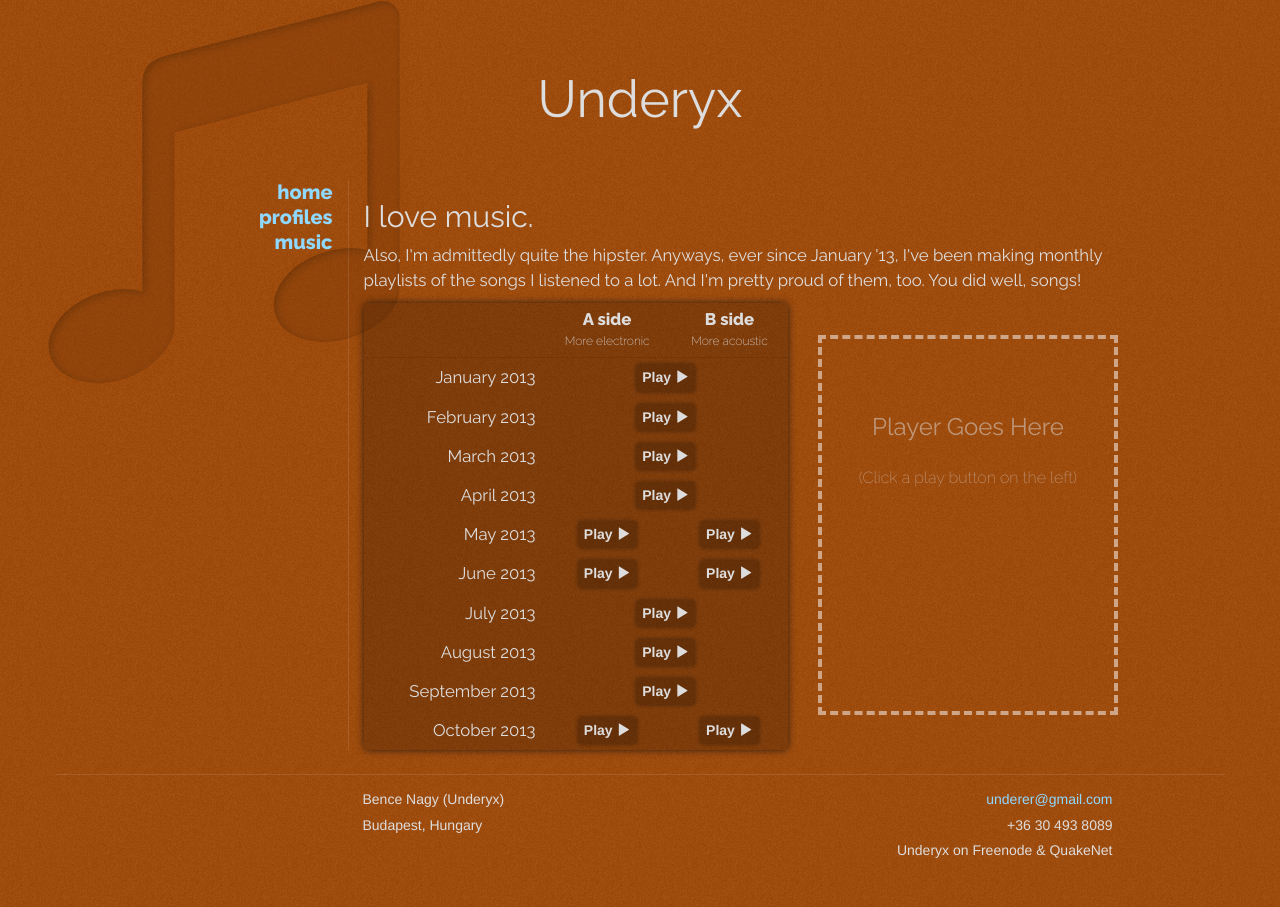
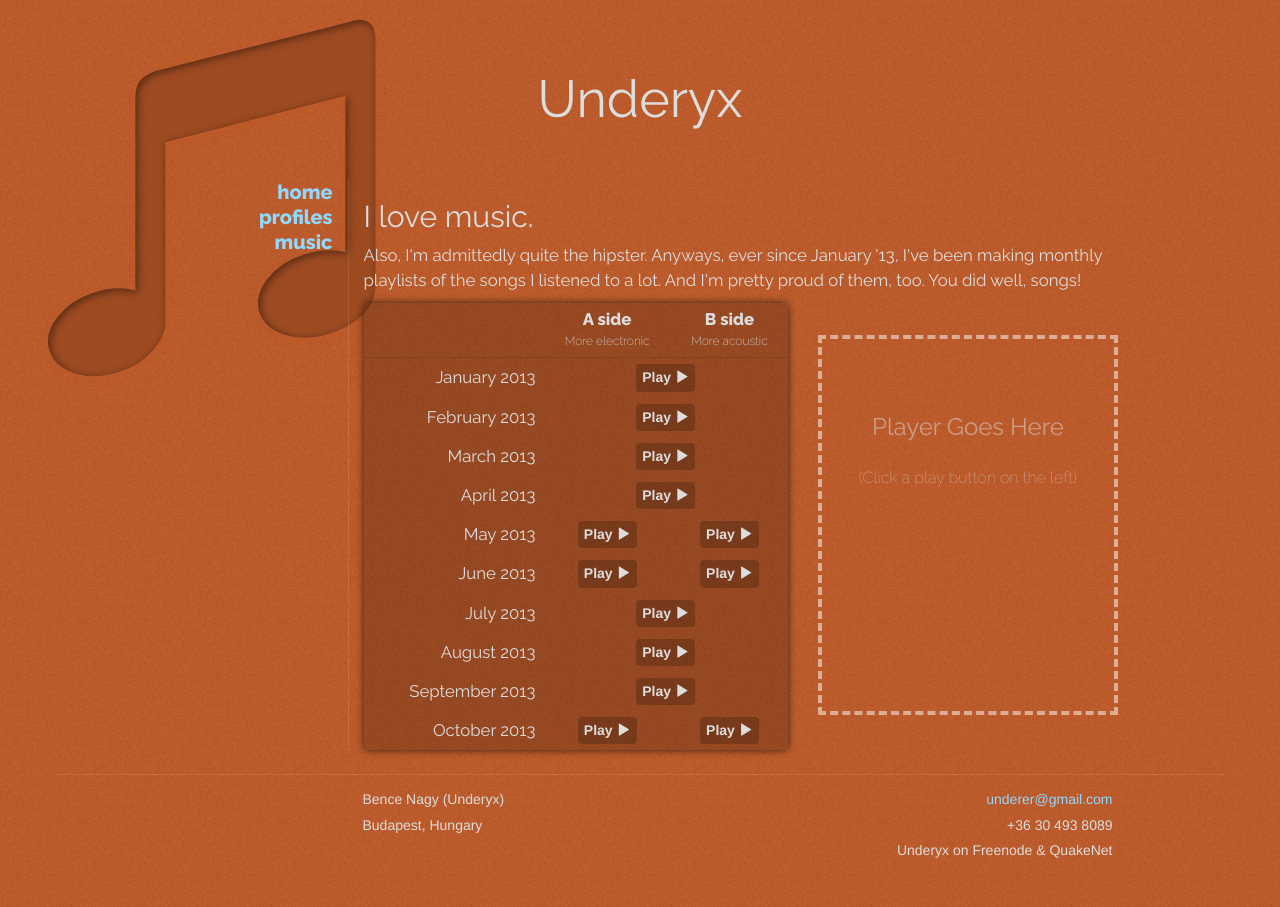
Before and after one commit to underyx/bence.dev, a Jekyll site: the page built from music/index.html, in a window 1280 px wide. Built offline with Jekyll 4.4.1, drawn with Linux system fonts in a browser that asks for light colours; nearby versions of some CDN libraries; Markdown is read by kramdown in place of the engine named in the settings.

Commit message:
Make header icon responsive

```diff
--- a/assets/css/main.css
+++ b/assets/css/main.css
@@ -33,10 +33,38 @@
 .site header .icon {
   position: fixed;
   left: 40px;
+  top: 20px;
   z-index: -1;
-  opacity: 0.4;
+  opacity: 0.8;
   color: transparent;
-  font-size: 386px;
+}
+
+@media (min-width: 1201px) {
+  .site header .icon {
+    font-size: 360px;
+  }
+}
+
+@media (min-width: 993px) and (max-width: 1200px) {
+  .site header .icon {
+    font-size: 280px;
+  }
+}
+
+@media (min-width: 768px) and (max-width: 992px) {
+  .site header .icon {
+    font-size: 200px;
+  }
+}
+
+@media (max-width: 765px) {
+  .site header .icon {
+    font-size: 320px;
+    left: 0;
+    opacity: 0.2;
+    width: 100%;
+    text-align: center;
+  }
 }
 
 .site header a {
@@ -194,11 +222,11 @@
 }
 
 body.music {
-  background-color: rgb(160, 74, 10);
+  background-color: rgb(190, 90, 40);
 }
 
 .music header .icon {
-  text-shadow: 2px 2px 8px rgba(160, 74, 10, 0.7), 0 0 0 rgba(0, 0, 0, 0.7);
+  text-shadow: 2px 2px 8px rgba(190, 90, 40, 0.7), 0 0 0 rgba(0, 0, 0, 0.7);
 }
 
 .music .content header {
@@ -241,7 +269,6 @@
   font-weight: bold;
   background-color: rgba(0, 0, 0, 0.2);
   border-radius: 4px;
-  box-shadow: 0 0 4px 0 rgba(0, 0, 0, 0.4);
   border: none;
   transition: color 0.2s, background-color 0.2s;
   outline: none;
```
